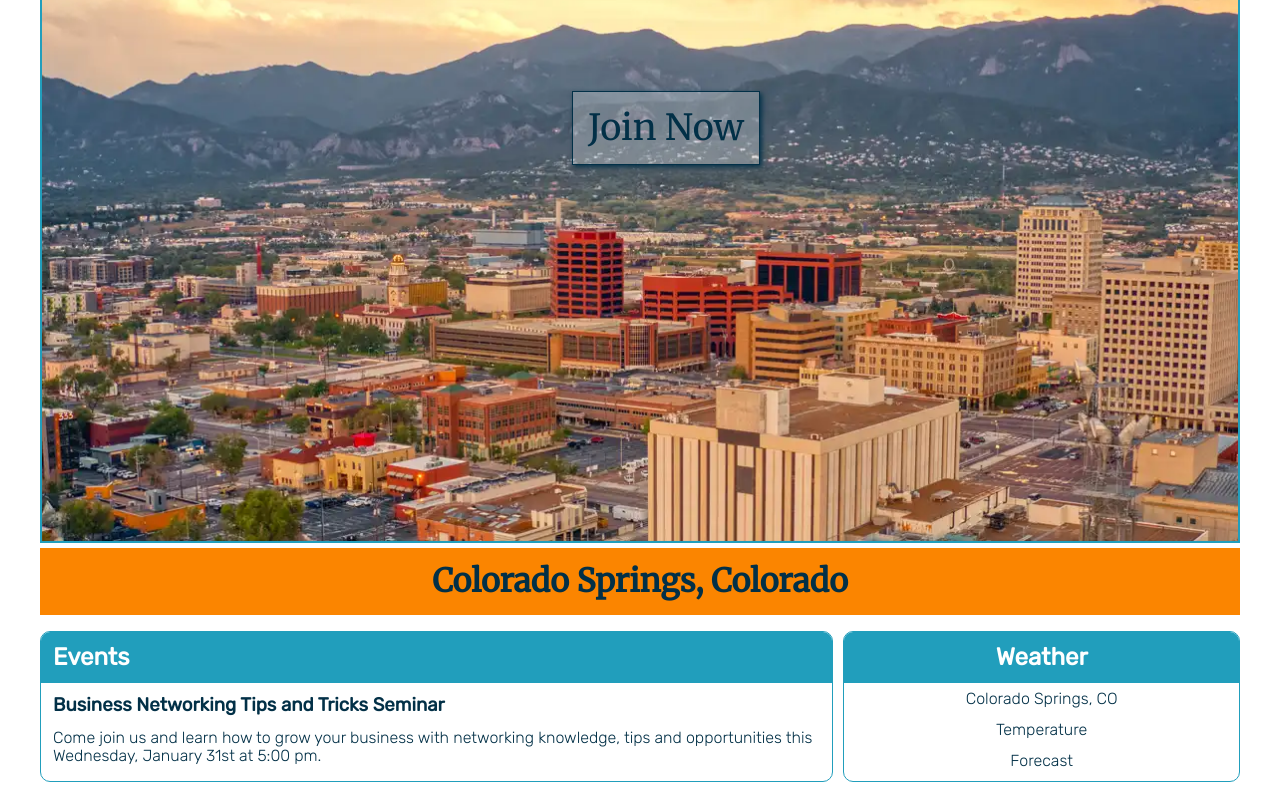
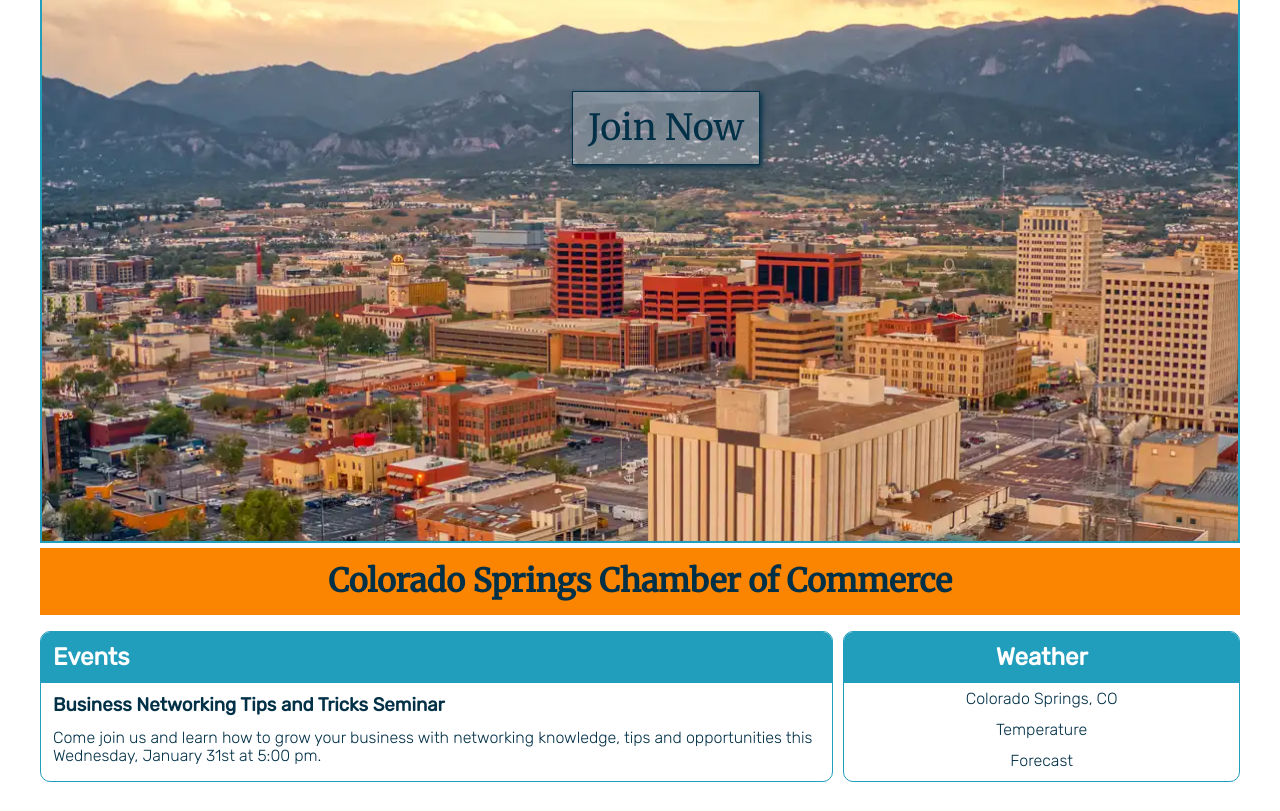
Before and after one commit to nstod2/wdd230, a plain HTML site: page chamber/index.html in a window 1280 px wide. Shown: the part 352-1163 px from the top of the page. Drawn offline with Linux system fonts and the light colour scheme.

Commit message:
Fixed H1

```diff
--- a/chamber/index.html
+++ b/chamber/index.html
@@ -44,7 +44,7 @@
                 <img src="images/colorado-springs-large.webp" alt="Colorado Springs">
             </picture>
             <span class="joinus">Join Now</span>
-            <h1>Colorado Springs, Colorado</h1>
+            <h1>Colorado Springs Chamber of Commerce</h1>
         </div>
         <div id="parent1">
             <section class="eventcard">
```
